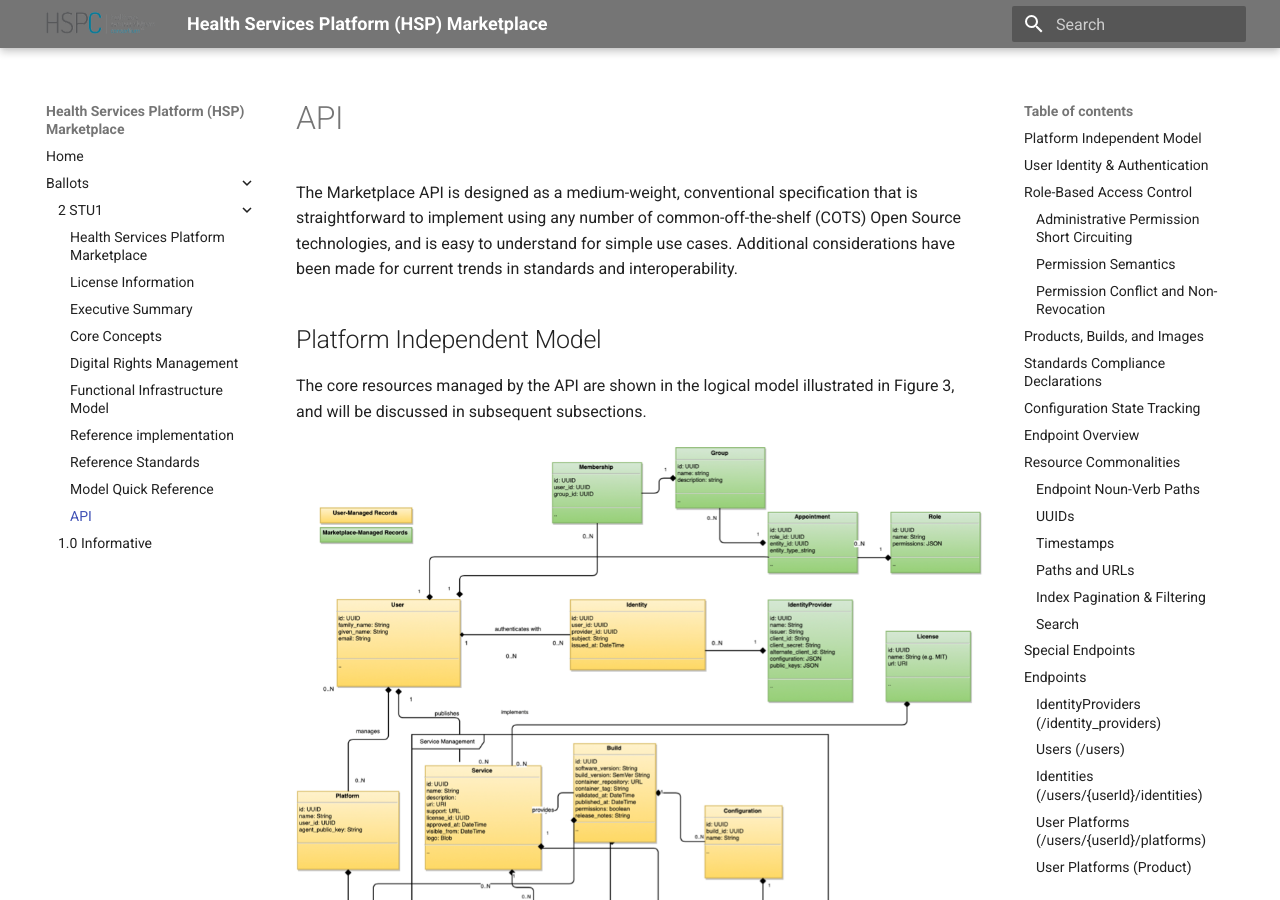
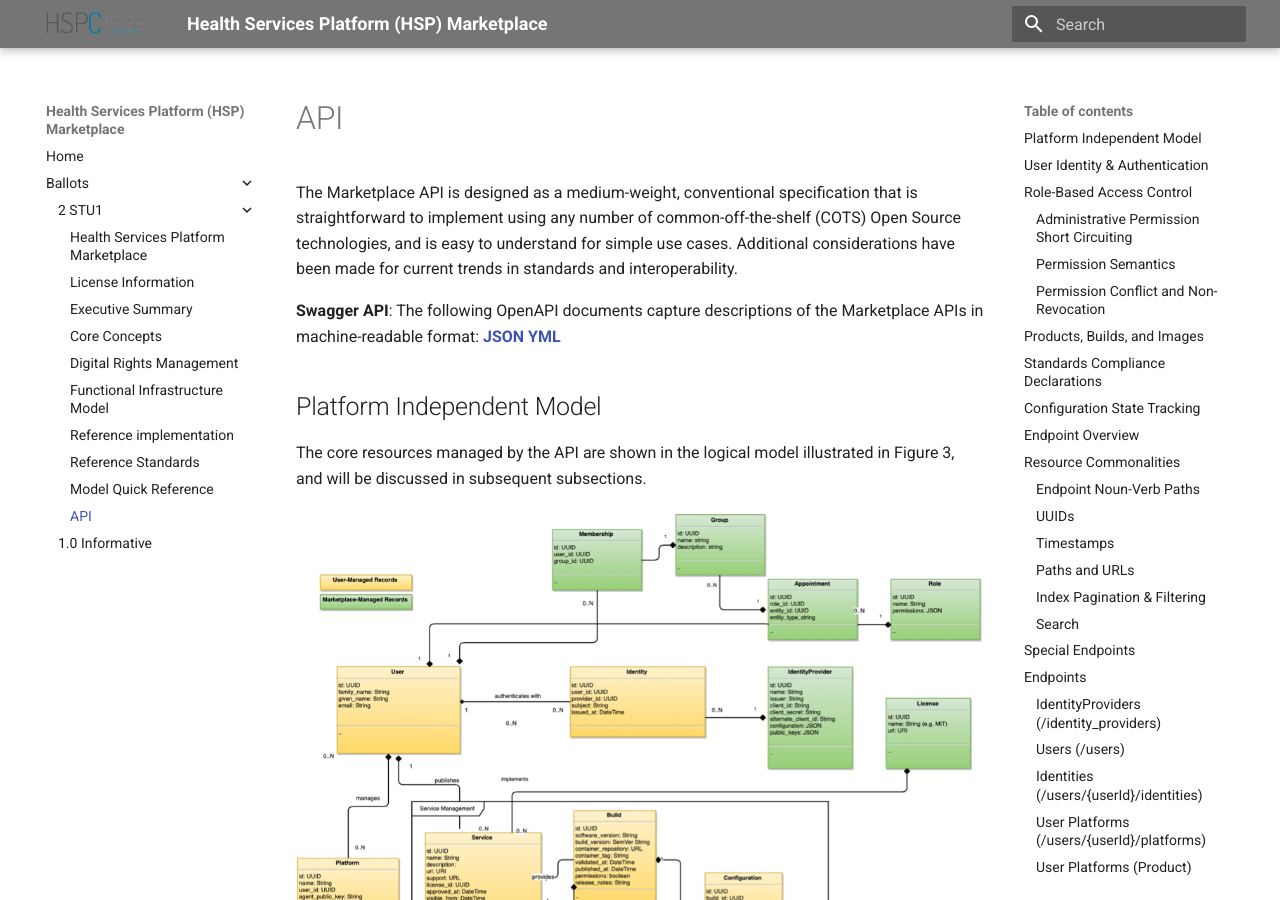
Before and after one commit to preston/hsp-marketplace-documentation, an MkDocs documentation site: the page built from docs/ballots/HL7_HSP_R2_STU1_2019SEP/api.md, in a window 1280 px wide and 900 px high. Built offline with MkDocs 1.6.1 and Material for MkDocs 9.7.7, drawn with Linux system fonts in a browser that asks for light colours; some of the changed text lies outside the part shown.

Commit message:
Repository restructuring to make links work better and future ballots easier to navigate.

```diff
--- a/docs/ballots/HL7_HSP_R2_STU1_2019SEP/api.md
+++ b/docs/ballots/HL7_HSP_R2_STU1_2019SEP/api.md
@@ -1,11 +1,12 @@
 # API
 The Marketplace API is designed as a medium-weight, conventional specification that is straightforward to implement using any number of common-off-the-shelf (COTS) Open Source technologies, and is easy to understand for simple use cases. Additional considerations have been made for current trends in standards and interoperability.
+
+**Swagger API**: The following OpenAPI documents capture descriptions of the Marketplace APIs in machine-readable format: **[JSON](./openapi.json) [YML](./openapi.yml)**
 
 ## Platform Independent Model
 The core resources managed by the API are shown in the logical model illustrated in Figure 3, and will be discussed in subsequent subsections.
 
 ![ Platform independent model (PIM)](Image5.png " Platform independent model (PIM)")
-
 
 ## User Identity & Authentication
 
```
Also changed, not shown: other parts of docs/ballots/HL7_HSP_R2_STU1_2019SEP/api.md (+0 -3 lines).
